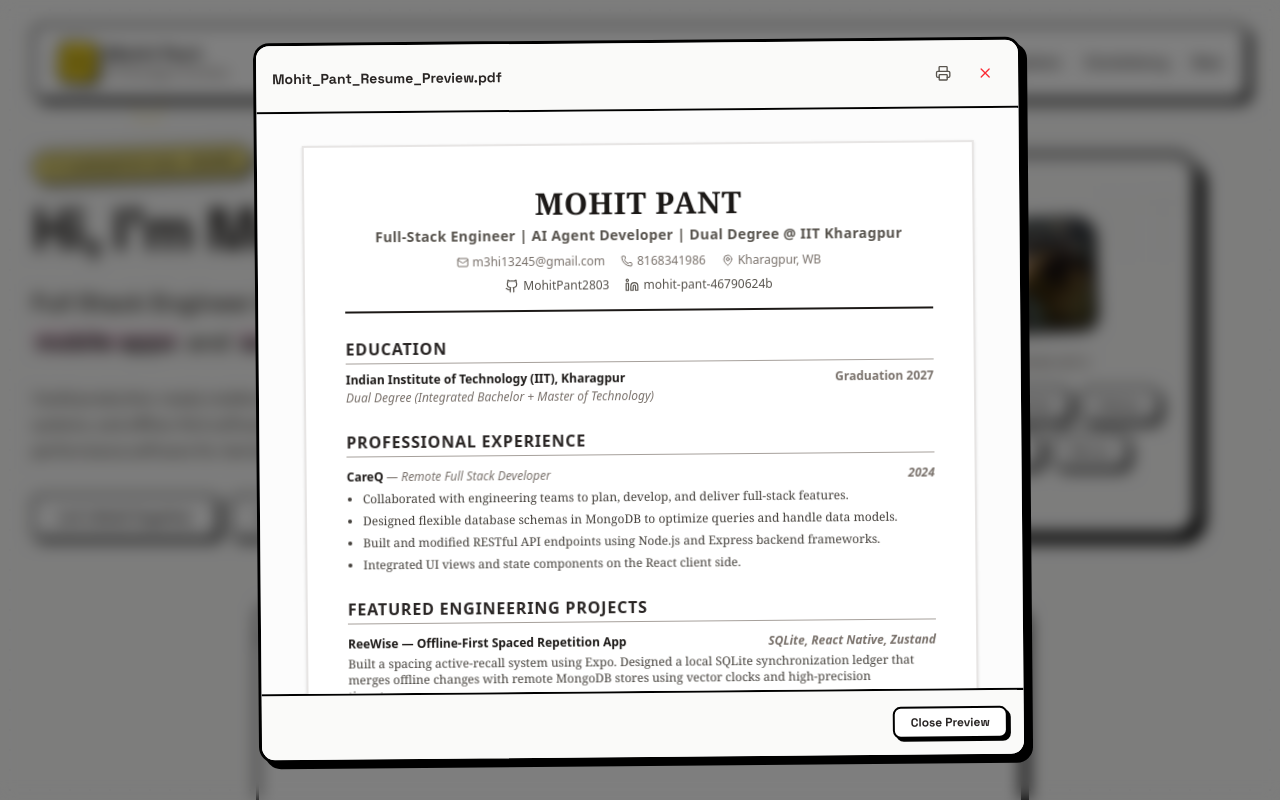
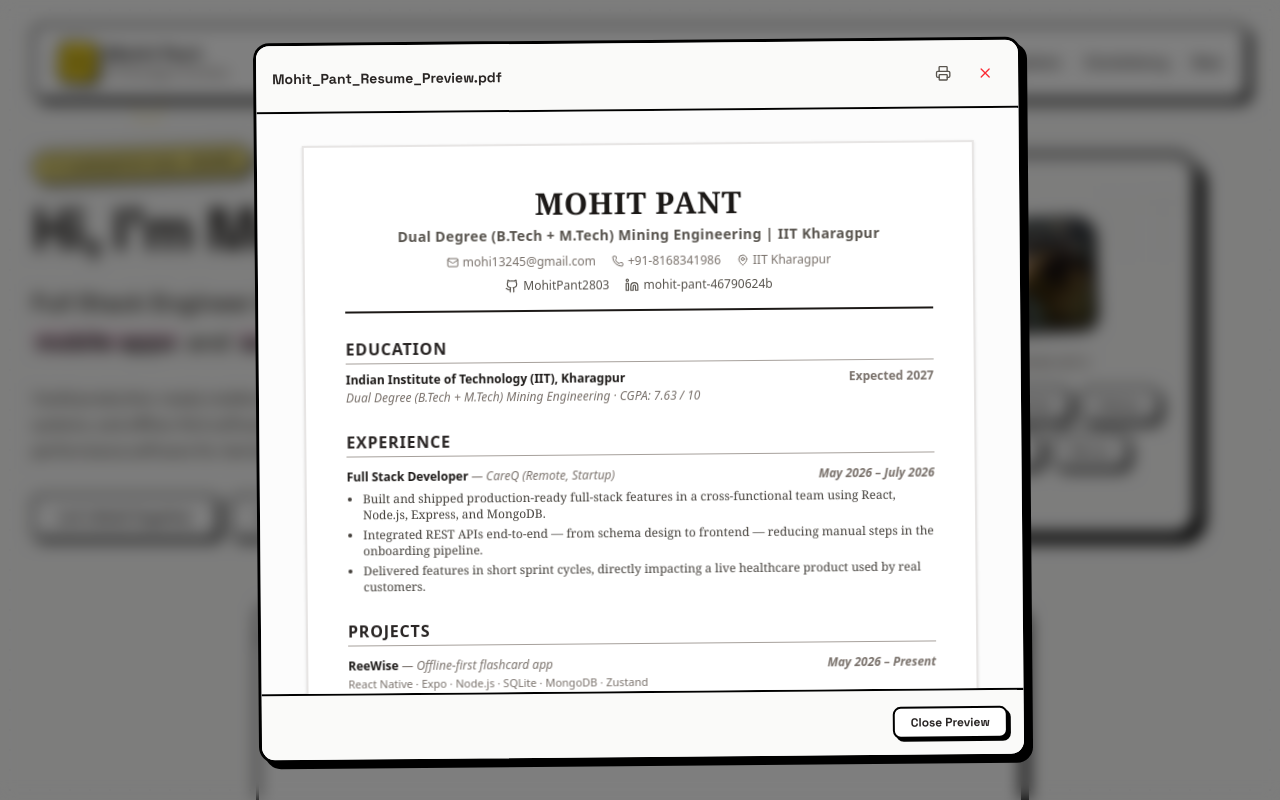
Before and after one commit to MohitPant2803/myPortfolio, a Next.js app: page / in a window 1280 px wide. Both pictures are taken after a click on the button "View Resume Preview". Shown: the top 800 px of the page. Built offline with nearby package versions, Linux system fonts and the light colour scheme.

Commit message:
Update official resume PDF file and match the hardcoded preview and email layout

```diff
--- a/src/app/page.tsx
+++ b/src/app/page.tsx
@@ -958,16 +958,16 @@ export default function Home() {
                 </a>
 
                 <a
-                  href="https://mail.google.com/mail/?view=cm&fs=1&to=m3hi13245@gmail.com"
+                  href="https://mail.google.com/mail/?view=cm&fs=1&to=mohi13245@gmail.com"
                   target="_blank"
                   rel="noopener noreferrer"
-                  onClick={() => handleCopy("m3hi13245@gmail.com", "Email")}
+                  onClick={() => handleCopy("mohi13245@gmail.com", "Email")}
                   className="flex items-center gap-3.5 p-3 border-2 border-black rounded-lg bg-stone-50 cursor-pointer hover:bg-stone-100 hover:translate-y-[-1px] transition-all shadow-[2px_2px_0px_#000] no-underline"
                 >
                   <Mail className="w-4 h-4 text-pink-500 shrink-0" />
                   <div className="flex-1 text-left">
                     <div className="text-[10px] text-stone-400 uppercase tracking-wider">Email Address</div>
-                    <div className="text-xs sm:text-sm text-stone-700 truncate">m3hi13245@gmail.com</div>
+                    <div className="text-xs sm:text-sm text-stone-700 truncate">mohi13245@gmail.com</div>
                   </div>
                 </a>
 
--- a/src/components/ResumeViewer.tsx
+++ b/src/components/ResumeViewer.tsx
@@ -61,22 +61,22 @@ export default function ResumeViewer() {
                 <div className="text-center border-b-2 border-stone-900 pb-4">
                   <h1 className="text-3xl font-bold tracking-wide">MOHIT PANT</h1>
                   <p className="text-sm font-semibold tracking-wide font-sans text-stone-600 mt-1">
-                    Full-Stack Engineer | AI Agent Developer | Dual Degree @ IIT Kharagpur
+                    Dual Degree (B.Tech + M.Tech) Mining Engineering | IIT Kharagpur
                   </p>
                   <div className="flex flex-wrap justify-center gap-x-4 gap-y-1 text-xs font-sans text-stone-500 mt-2">
                     <a
-                      href="https://mail.google.com/mail/?view=cm&fs=1&to=m3hi13245@gmail.com"
+                      href="https://mail.google.com/mail/?view=cm&fs=1&to=mohi13245@gmail.com"
                       target="_blank"
                       rel="noopener noreferrer"
                       className="flex items-center gap-1 hover:underline"
                     >
-                      <Mail className="w-3 h-3" /> m3hi13245@gmail.com
+                      <Mail className="w-3 h-3" /> mohi13245@gmail.com
                     </a>
                     <a href="tel:8168341986" className="flex items-center gap-1 hover:underline">
-                      <Phone className="w-3 h-3" /> 8168341986
+                      <Phone className="w-3 h-3" /> +91-8168341986
                     </a>
                     <span className="flex items-center gap-1">
-                      <MapPin className="w-3 h-3" /> Kharagpur, WB
+                      <MapPin className="w-3 h-3" /> IIT Kharagpur
                     </span>
                   </div>
                   <div className="flex justify-center gap-4 text-xs font-sans text-stone-600 mt-2">
@@ -97,31 +97,30 @@ export default function ResumeViewer() {
                   <div className="flex justify-between items-start text-xs font-sans">
                     <div>
                       <span className="font-bold text-stone-900">Indian Institute of Technology (IIT), Kharagpur</span>
-                      <p className="text-stone-500 italic mt-0.5">Dual Degree (Integrated Bachelor + Master of Technology)</p>
+                      <p className="text-stone-500 italic mt-0.5">Dual Degree (B.Tech + M.Tech) Mining Engineering · CGPA: 7.63 / 10</p>
                     </div>
-                    <span className="text-stone-500 font-bold shrink-0">Graduation 2027</span>
+                    <span className="text-stone-500 font-bold shrink-0">Expected 2027</span>
                   </div>
                 </div>
 
                 {/* Experience */}
                 <div>
                   <h2 className="text-base font-bold font-sans border-b border-stone-400 pb-0.5 tracking-wider uppercase text-stone-800 mb-3">
-                    Professional Experience
+                    Experience
                   </h2>
                   <div className="space-y-3">
                     <div>
                       <div className="flex justify-between items-start text-xs font-sans">
                         <div>
-                          <span className="font-bold text-stone-900">CareQ</span>
-                          <span className="text-stone-500 italic"> — Remote Full Stack Developer</span>
+                          <span className="font-bold text-stone-900">Full Stack Developer</span>
+                          <span className="text-stone-500 italic"> — CareQ (Remote, Startup)</span>
                         </div>
-                        <span className="text-stone-500 font-semibold italic">2024</span>
+                        <span className="text-stone-500 font-semibold italic">May 2026 – July 2026</span>
                       </div>
-                      <ul className="list-disc list-outside pl-4 text-xs space-y-1.5 text-stone-700 mt-1.5">
-                        <li>Collaborated with engineering teams to plan, develop, and deliver full-stack features.</li>
-                        <li>Designed flexible database schemas in MongoDB to optimize queries and handle data models.</li>
-                        <li>Built and modified RESTful API endpoints using Node.js and Express backend frameworks.</li>
-                        <li>Integrated UI views and state components on the React client side.</li>
+                      <ul className="list-disc list-outside pl-4 text-xs space-y-1 text-stone-700 mt-1.5">
+                        <li>Built and shipped production-ready full-stack features in a cross-functional team using React, Node.js, Express, and MongoDB.</li>
+                        <li>Integrated REST APIs end-to-end — from schema design to frontend — reducing manual steps in the onboarding pipeline.</li>
+                        <li>Delivered features in short sprint cycles, directly impacting a live healthcare product used by real customers.</li>
                       </ul>
                     </div>
                   </div>
@@ -130,37 +129,72 @@ export default function ResumeViewer() {
                 {/* Projects */}
                 <div>
                   <h2 className="text-base font-bold font-sans border-b border-stone-400 pb-0.5 tracking-wider uppercase text-stone-800 mb-3">
-                    Featured Engineering Projects
+                    Projects
                   </h2>
-                  <div className="space-y-3.5">
+                  <div className="space-y-4">
                     <div>
                       <div className="flex justify-between items-start text-xs font-sans">
-                        <span className="font-bold text-stone-900">ReeWise — Offline-First Spaced Repetition App</span>
-                        <span className="text-stone-500 font-semibold italic">SQLite, React Native, Zustand</span>
+                        <div>
+                          <span className="font-bold text-stone-900">ReeWise</span>
+                          <span className="text-stone-500 italic"> — Offline-first flashcard app</span>
+                        </div>
+                        <span className="text-stone-500 font-semibold italic">May 2026 – Present</span>
                       </div>
-                      <p className="text-xs text-stone-700 mt-1">
-                        Built a spacing active-recall system using Expo. Designed a local SQLite synchronization ledger that merges offline changes with remote MongoDB stores using vector clocks and high-precision timestamps.
-                      </p>
+                      <p className="text-[11px] text-stone-500 font-sans font-medium mt-0.5">React Native · Expo · Node.js · SQLite · MongoDB · Zustand</p>
+                      <ul className="list-disc list-outside pl-4 text-xs space-y-1 text-stone-700 mt-1">
+                        <li>Published offline-first flashcard app on Google Play with 50+ users, 1,200+ cards across 9 subjects; backend deployed on Vercel.</li>
+                        <li>Engineered Mutex-based FIFO write queue serializing SQLite mutations, eliminating deadlock crashes on rapid swipes.</li>
+                        <li>Cut startup latency by 75% (2s to &lt;500ms) by optimizing DB seeding to version-mismatch events and batching Zustand hydration.</li>
+                        <li>Split schema into cards_metadata / cards_content, cutting React Native bridge payload by 80% during swipe renders.</li>
+                      </ul>
                     </div>
 
                     <div>
                       <div className="flex justify-between items-start text-xs font-sans">
-                        <span className="font-bold text-stone-900">CompetitorScan — Real-time AI Scraper & SSE Streamer</span>
-                        <span className="text-stone-500 font-semibold italic">TypeScript, Puppeteer, Groq, SSE</span>
+                        <div>
+                          <span className="font-bold text-stone-900">CompetitorScan</span>
+                          <span className="text-stone-500 italic"> — AI SaaS for competitive intelligence</span>
+                        </div>
+                        <span className="text-stone-500 font-semibold italic">June 2026</span>
                       </div>
-                      <p className="text-xs text-stone-700 mt-1">
-                        Orchestrates concurrent headless Puppeteer nodes to monitor landing pages. Parses HTML nodes into clean markdown via Jina Reader, feeding inferences to Llama-3, streamed directly to Next.js clients via Server-Sent Events.
-                      </p>
+                      <p className="text-[11px] text-stone-500 font-sans font-medium mt-0.5">Next.js · TypeScript · Node.js · Groq · Llama 3.3 70B · Puppeteer · SSE</p>
+                      <ul className="list-disc list-outside pl-4 text-xs space-y-1 text-stone-700 mt-1">
+                        <li>AI SaaS for competitive intelligence — parallel Promise DAG across 5 agents cut execution from ~110s to ~40s (60% reduction).</li>
+                        <li>Implemented pre-truncation footer regex, achieving 100% social handle accuracy and 50% token reduction on large pages.</li>
+                        <li>Isolated LLM fallback state per request via AsyncLocalStorage, preventing degradedMode bleeding across concurrent users.</li>
+                      </ul>
                     </div>
 
                     <div>
                       <div className="flex justify-between items-start text-xs font-sans">
-                        <span className="font-bold text-stone-900">Lead Generation Agent — Autonomous Outreach Pipeline</span>
-                        <span className="text-stone-500 font-semibold italic">Python, Gemini, PageSpeed, Geoapify</span>
+                        <div>
+                          <span className="font-bold text-stone-900">AI Interview Platform</span>
+                          <span className="text-stone-500 italic"> — Voice-based, CV-aware interview simulator</span>
+                        </div>
+                        <span className="text-stone-500 font-semibold italic">May 2026</span>
                       </div>
-                      <p className="text-xs text-stone-700 mt-1">
-                        Runs geo-targeted local business discovery, executes site performance audits via Google PageSpeed Insights, and ranks targets. Writes hyper-personalized outreach copies based on the specific core web vital failures detected.
-                      </p>
+                      <p className="text-[11px] text-stone-500 font-sans font-medium mt-0.5">React · Vite · Node.js · MongoDB · Gemini 2.5 Flash</p>
+                      <ul className="list-disc list-outside pl-4 text-xs space-y-1 text-stone-700 mt-1">
+                        <li>Built a voice-based, CV-aware interview simulator with AI scoring, behavioral feedback, and real-time speech recognition/synthesis.</li>
+                        <li>Reduced React CPU overhead by 95% by isolating AudioWaveform state, eliminating unnecessary parent re-renders during playback.</li>
+                        <li>Fixed stale closures in Web Speech API via useRef + useState sync; cut MongoDB cold-start from 1.5s to &lt;80ms.</li>
+                      </ul>
+                    </div>
+
+                    <div>
+                      <div className="flex justify-between items-start text-xs font-sans">
+                        <div>
+                          <span className="font-bold text-stone-900">Local Lead Generation Agent</span>
+                          <span className="text-stone-500 italic"> — Autonomous outreach pipeline</span>
+                        </div>
+                        <span className="text-stone-500 font-semibold italic">June 2026</span>
+                      </div>
+                      <p className="text-[11px] text-stone-500 font-sans font-medium mt-0.5">Python · Flask · SQLite · Gemini 2.5 · Groq · BeautifulSoup · Geoapify</p>
+                      <ul className="list-disc list-outside pl-4 text-xs space-y-1 text-stone-700 mt-1">
+                        <li>Automated end-to-end lead pipeline: Integrated discovery, SEO audits, and LLM-driven outreach with automated reporting.</li>
+                        <li>Built daemon-thread TCP timeout guard (safe_requests_get) preventing anti-bot tarpits from blocking the pipeline thread indefinitely.</li>
+                        <li>Built resilient LLM cascade: Tiered Gemini, Groq, and templates to guarantee 100% email generation uptime during API outages.</li>
+                      </ul>
                     </div>
                   </div>
                 </div>
@@ -168,16 +202,62 @@ export default function ResumeViewer() {
                 {/* Skills */}
                 <div>
                   <h2 className="text-base font-bold font-sans border-b border-stone-400 pb-0.5 tracking-wider uppercase text-stone-800 mb-2">
-                    Technical Skills Summary
+                    Technical Skills
                   </h2>
                   <div className="grid grid-cols-2 gap-x-4 gap-y-1.5 text-xs font-sans text-stone-700">
-                    <p><span className="font-bold text-stone-900">Languages:</span> C++, Python, TypeScript, SQL</p>
-                    <p><span className="font-bold text-stone-900">Frontend:</span> React Native, React, Next.js, Expo</p>
-                    <p><span className="font-bold text-stone-900">Backend:</span> Node.js, Express, FastAPI</p>
-                    <p><span className="font-bold text-stone-900">Databases:</span> MongoDB, SQLite</p>
-                    <p><span className="font-bold text-stone-900">AI Stack:</span> Gemini Pro, Groq, Whisper API</p>
-                    <p><span className="font-bold text-stone-900">Tools:</span> Git, GitHub, Vercel, Render</p>
+                    <p><span className="font-bold text-stone-900">Languages:</span> C++, Python, JavaScript, TypeScript, SQL</p>
+                    <p><span className="font-bold text-stone-900">Technologies:</span> React, React Native, Next.js, Node.js, Express.js, Flask, MongoDB, SQLite</p>
+                    <p><span className="font-bold text-stone-900">AI / LLMs:</span> Gemini, Groq, Llama, Prompt Engineering, Multi-Agent Systems</p>
+                    <p><span className="font-bold text-stone-900">Tools:</span> Git, GitHub, Firebase, Vercel, Postman, Puppeteer</p>
+                    <p><span className="font-bold text-stone-900">CS Core:</span> Data Structures & Algorithms, OOP, CN, REST API Design</p>
                   </div>
+                </div>
+
+                {/* Positions of Responsibility */}
+                <div>
+                  <h2 className="text-base font-bold font-sans border-b border-stone-400 pb-0.5 tracking-wider uppercase text-stone-800 mb-3">
+                    Positions of Responsibility
+                  </h2>
+                  <div className="space-y-3">
+                    <div>
+                      <div className="flex justify-between items-start text-xs font-sans">
+                        <div>
+                          <span className="font-bold text-stone-900">Events & Publicity Head</span>
+                          <span className="text-stone-500 italic"> — Students' Branding & Relations Cell, IIT Kharagpur</span>
+                        </div>
+                        <span className="text-stone-500 font-semibold italic">Jan '23 – Mar '25</span>
+                      </div>
+                      <ul className="list-disc list-outside pl-4 text-xs space-y-1 text-stone-700 mt-1.5">
+                        <li>Led a 15-member team for nationwide outreach, reaching 10,000+ schools and driving 200+ team registrations (33% YoY growth).</li>
+                        <li>Secured 50+ media and alumni features nationwide; raised a record ₹5 lakh in sponsorships — a new organisational benchmark.</li>
+                      </ul>
+                    </div>
+
+                    <div>
+                      <div className="flex justify-between items-start text-xs font-sans">
+                        <div>
+                          <span className="font-bold text-stone-900">UG Coordinator</span>
+                          <span className="text-stone-500 italic"> — GYWS, IIT Kharagpur</span>
+                        </div>
+                        <span className="text-stone-500 font-semibold italic">Dec '22 – Mar '25</span>
+                      </div>
+                      <ul className="list-disc list-outside pl-4 text-xs space-y-1 text-stone-700 mt-1.5">
+                        <li>Led 120+ members at GYWS; spearheaded 150+ volunteers across 20 hostels generating ₹5L via outreach to 8,000+ rooms.</li>
+                        <li>Mentored 250+ students at Jagriti Vidya Mandir; guided peers from other colleges to establish NGOs and run community events.</li>
+                      </ul>
+                    </div>
+                  </div>
+                </div>
+
+                {/* Honours & Activities */}
+                <div>
+                  <h2 className="text-base font-bold font-sans border-b border-stone-400 pb-0.5 tracking-wider uppercase text-stone-800 mb-2">
+                    Honours & Activities
+                  </h2>
+                  <ul className="list-disc list-outside pl-4 text-xs space-y-1.5 text-stone-700 mt-1.5">
+                    <li>Qualified JEE Advanced (top 5% of 180K+ candidates); solved 500+ DSA problems on LeetCode.</li>
+                    <li>Gold — Intra-Hall Volleyball Tournament; completed multiple marathons and an ultramarathon for social causes.</li>
+                  </ul>
                 </div>
               </div>
             </div>
--- a/src/components/Terminal.tsx
+++ b/src/components/Terminal.tsx
@@ -79,7 +79,7 @@ export default function Terminal() {
         response = (
           <div className="space-y-1 text-xs">
             <p>WhatsApp: <a href="https://wa.me/918168341986" target="_blank" rel="noopener noreferrer" className="underline hover:text-pink-600 font-bold">8168341986</a></p>
-            <p>Email: <a href="https://mail.google.com/mail/?view=cm&fs=1&to=m3hi13245@gmail.com" target="_blank" rel="noopener noreferrer" className="underline hover:text-pink-600 font-bold">m3hi13245@gmail.com</a></p>
+            <p>Email: <a href="https://mail.google.com/mail/?view=cm&fs=1&to=mohi13245@gmail.com" target="_blank" rel="noopener noreferrer" className="underline hover:text-pink-600 font-bold">mohi13245@gmail.com</a></p>
             <p>Phone: <a href="tel:8168341986" className="underline hover:text-pink-600 font-bold">8168341986</a></p>
             <p>GitHub: <a href="https://github.com/MohitPant2803" target="_blank" rel="noopener noreferrer" className="underline hover:text-pink-600">MohitPant2803</a></p>
             <p>LinkedIn: <a href="https://www.linkedin.com/in/mohit-pant-46790624b/" target="_blank" rel="noopener noreferrer" className="underline hover:text-pink-600">mohit-pant</a></p>
```
Also changed, not shown: 1 other file (tests, documents, lock files or other folders).
